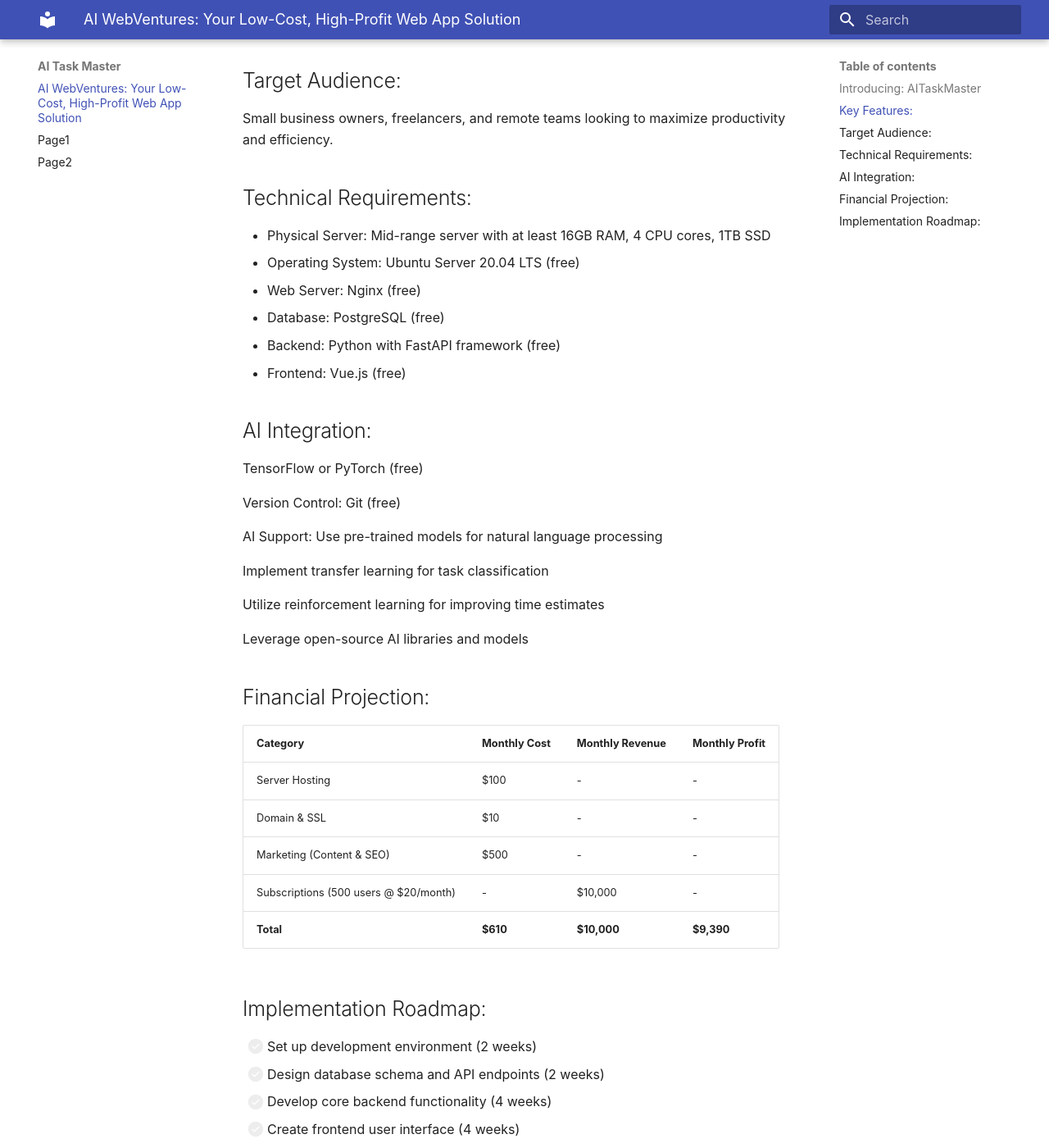
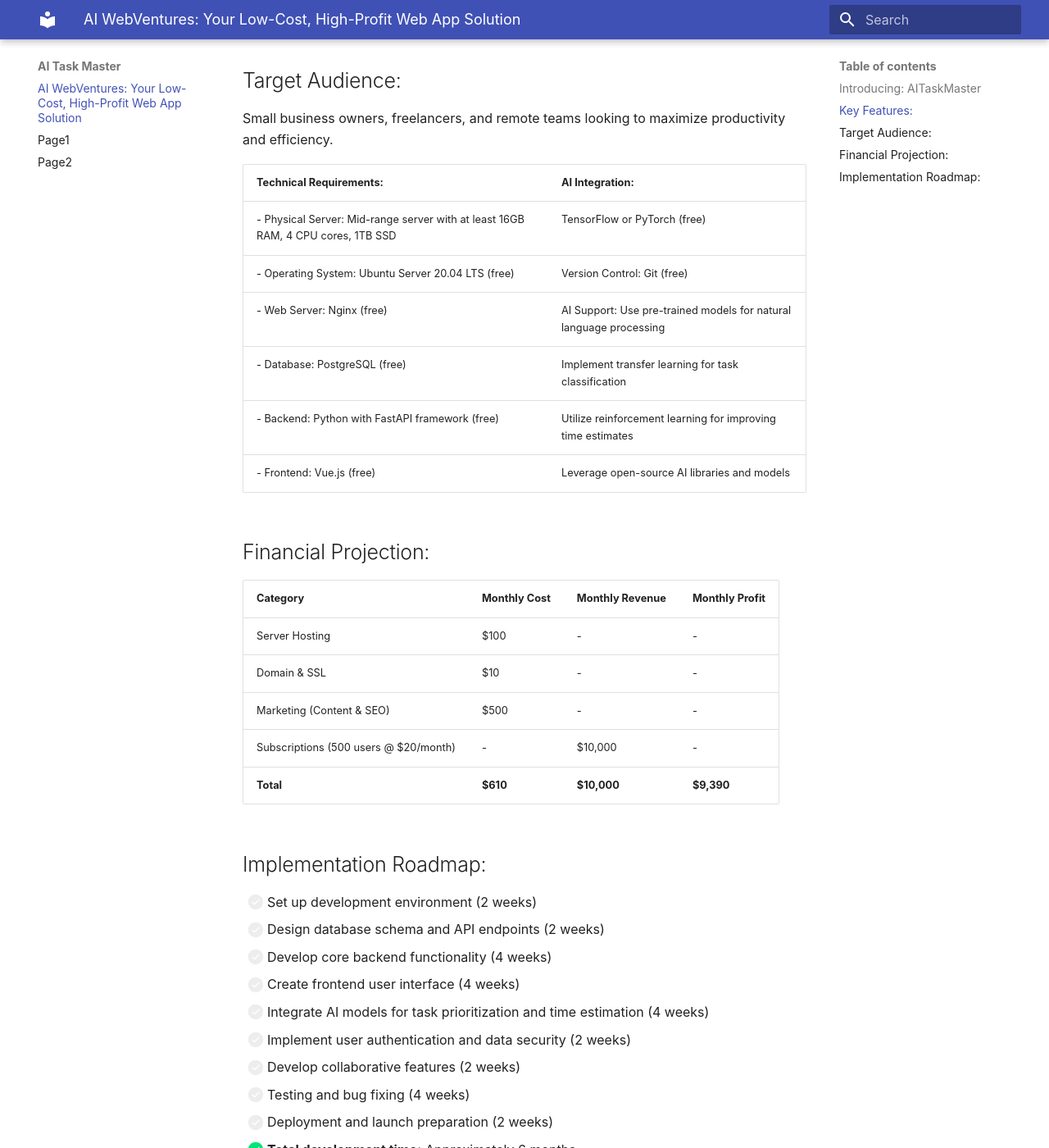
Before and after one commit to sds-ai-solutions/AITaskMaster, an MkDocs documentation site: the page built from docs/index.md, in a window 1280 px wide and 1400 px high, scrolled down 501 px. Shown: the whole window at 82% size. Built offline with MkDocs 1.6.1 and Material for MkDocs 9.7.7, drawn with Linux system fonts in a browser that asks for light colours; some of the changed lines change nothing that is shown; some of the changed text lies outside the part shown.

Commit message:
Update index.md

````diff
--- a/docs/index.md
+++ b/docs/index.md
@@ -16,27 +16,14 @@ Collaborative features for team productivity
 
 Small business owners, freelancers, and remote teams looking to maximize productivity and efficiency.
 
-##Technical Requirements:
-- Physical Server: Mid-range server with at least 16GB RAM, 4 CPU cores, 1TB SSD
-- Operating System: Ubuntu Server 20.04 LTS (free)
-- Web Server: Nginx (free)
-- Database: PostgreSQL (free)
-- Backend: Python with FastAPI framework (free)
-- Frontend: Vue.js (free)
-
-
-##AI Integration:
-TensorFlow or PyTorch (free)
-
-Version Control: Git (free)
-
-AI Support: Use pre-trained models for natural language processing
-
-Implement transfer learning for task classification
-
-Utilize reinforcement learning for improving time estimates
-
-Leverage open-source AI libraries and models
+|**Technical Requirements:**                                                         | **AI Integration:**                                                    |
+| ---------------------------------------------------------------------------------- | ---------------------------------------------------------------------- |
+| - Physical Server: Mid-range server with at least 16GB RAM, 4 CPU cores, 1TB SSD   | TensorFlow or PyTorch (free)                                           |
+| - Operating System: Ubuntu Server 20.04 LTS (free)                                 | Version Control: Git (free)                                            |
+| - Web Server: Nginx (free)                                                         | AI Support: Use pre-trained models for natural language processing     |
+| - Database: PostgreSQL (free)                                                      | Implement transfer learning for task classification                    |
+| - Backend: Python with FastAPI framework (free)                                    | Utilize reinforcement learning for improving time estimates            |
+| - Frontend: Vue.js (free)                                                          | Leverage open-source AI libraries and models                           |
 
 ##Financial Projection:
 
@@ -59,12 +46,6 @@ Leverage open-source AI libraries and models
 - [ ] Testing and bug fixing (4 weeks)
 - [ ] Deployment and launch preparation (2 weeks)
 - [x] **Total development time:** Approximately 6 months
-
-!!! note "Phasellus posuere in sem ut cursus"
-
-    Lorem ipsum dolor sit amet, consectetur adipiscing elit. Nulla et euismod
-    nulla. Curabitur feugiat, tortor non consequat finibus, justo purus auctor
-    massa, nec semper lorem quam in massa.
 
 !!! example "Sample Code Snippet (Python with FastAPI):"
     ``` { .yaml .select .copy }
````
